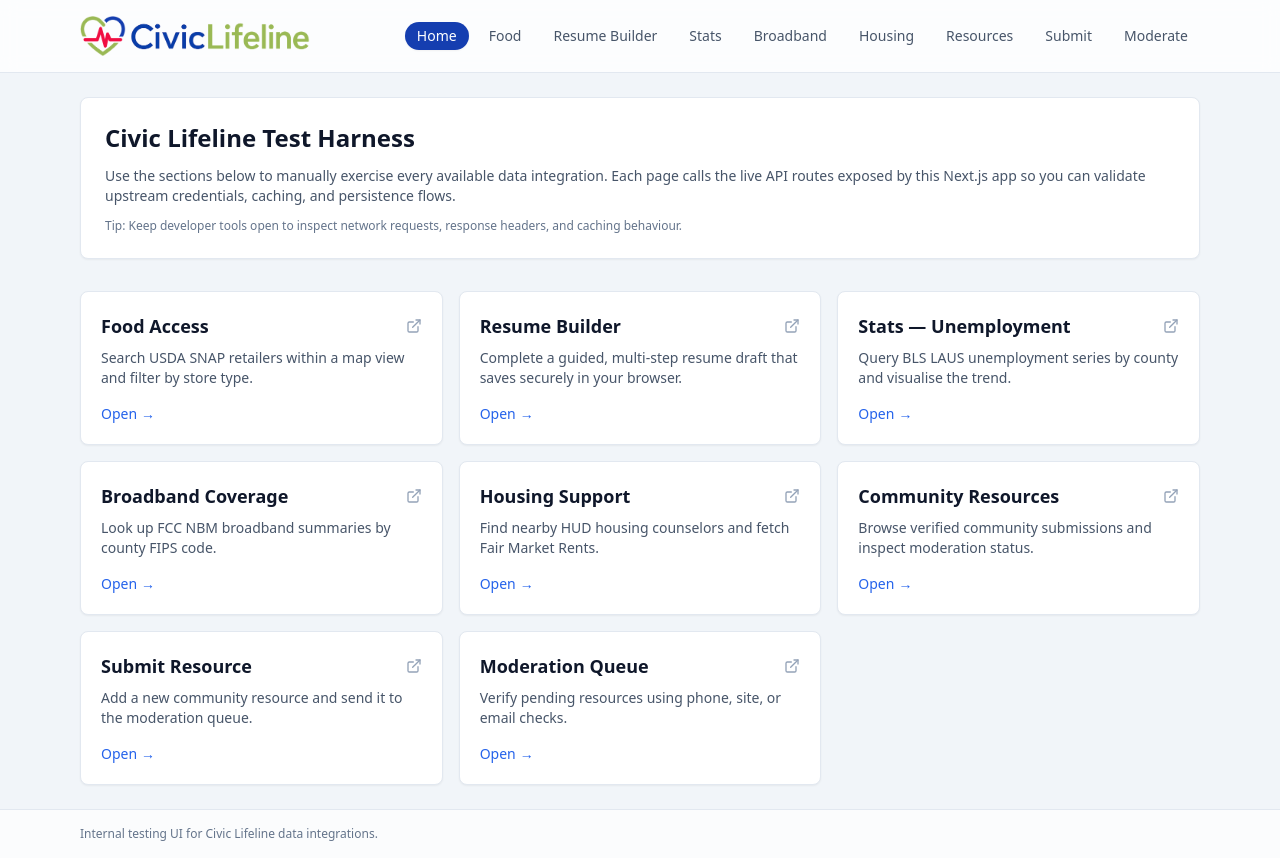
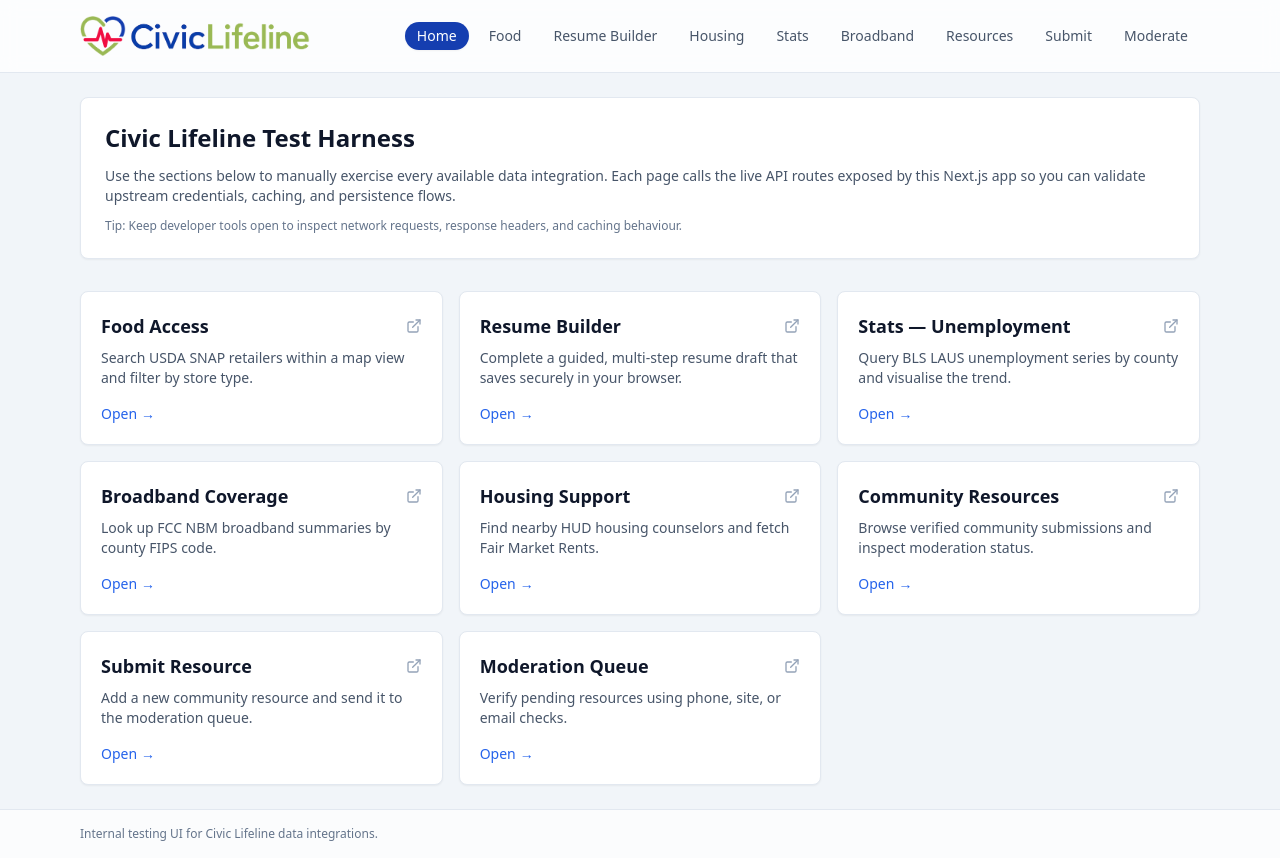
Before and after one commit to juchheim/civic-lifeline, a Next.js app in the folder apps/web/: page / in a window 1280 px wide. Built offline with nearby package versions, Linux system fonts and the light colour scheme.

Commit message:
refactor: move Housing nav item after Resume Builder

```diff
--- a/apps/web/components/MainNav.tsx
+++ b/apps/web/components/MainNav.tsx
@@ -9,9 +9,9 @@ const links = [
   { href: "/", label: "Home" },
   { href: "/food", label: "Food" },
   { href: "/resume", label: "Resume Builder" },
+  { href: "/housing", label: "Housing" },
   { href: "/stats", label: "Stats" },
   { href: "/broadband", label: "Broadband" },
-  { href: "/housing", label: "Housing" },
   { href: "/resources", label: "Resources" },
   { href: "/submit", label: "Submit" },
   { href: "/moderate", label: "Moderate" },
```
